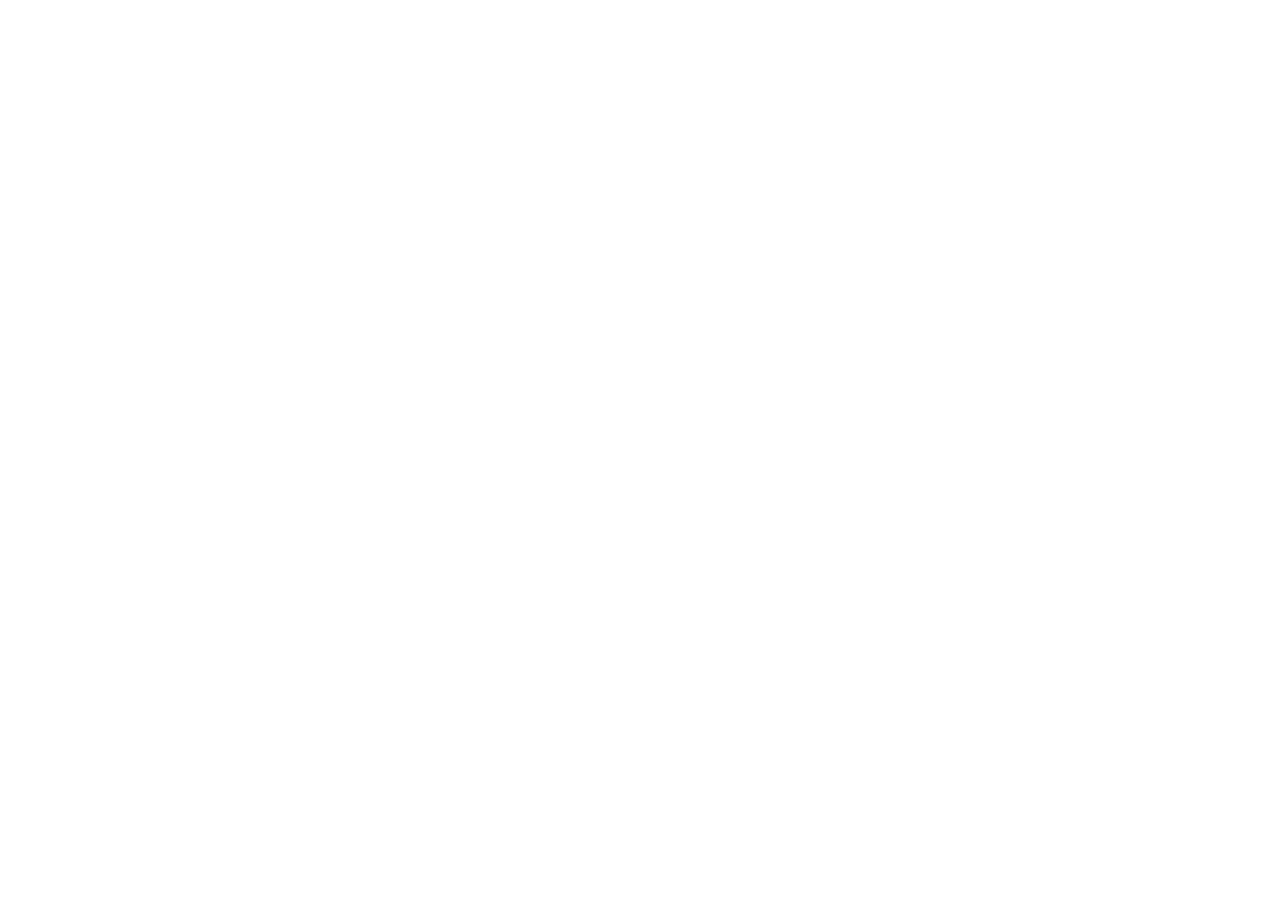
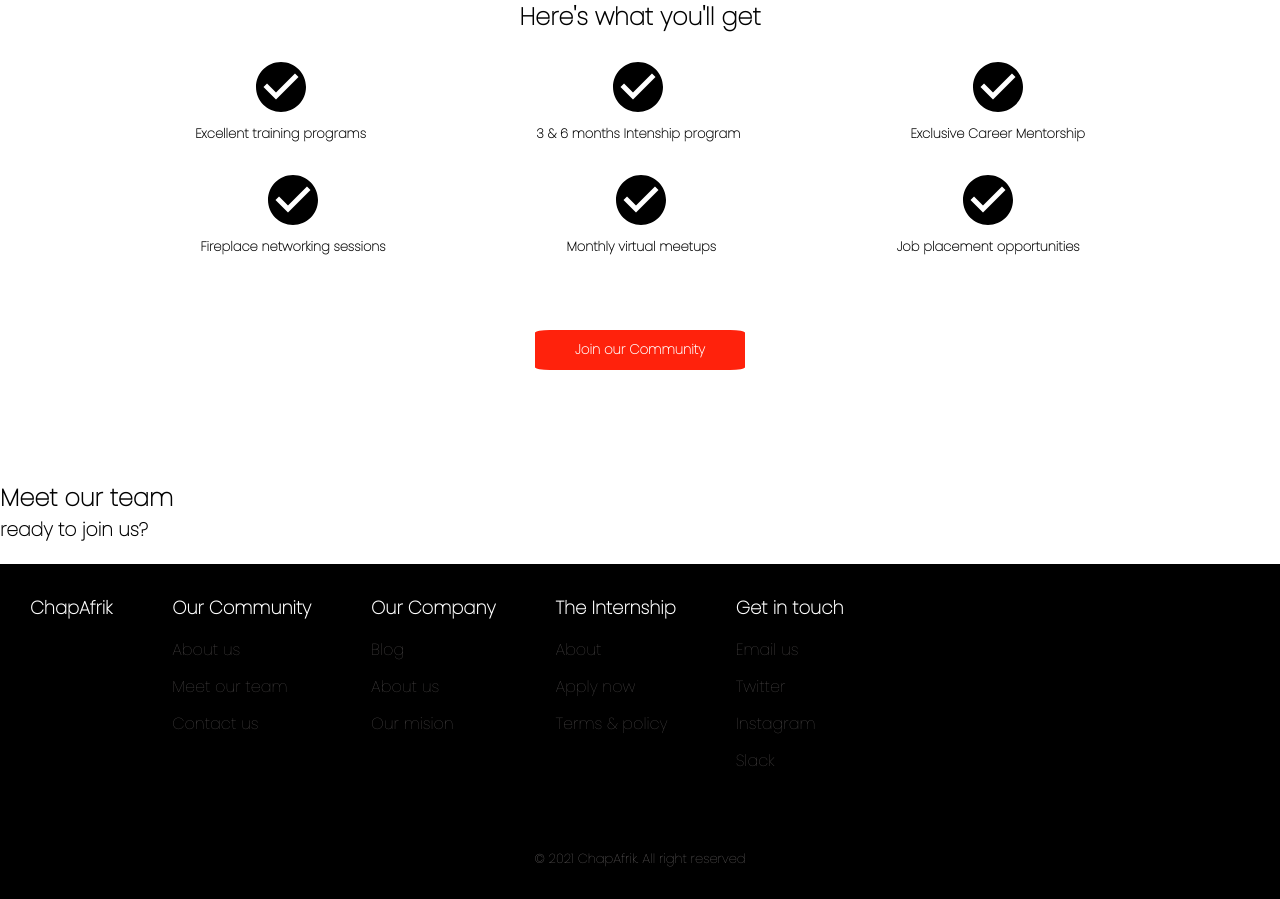
Before and after one commit to ChapAfrik-Community/chap-front, a React (Create React App) app: page / in a window 1280 px wide. Shown: the part 2140-3039 px from the top of the page. Before the commit the page ends 2134 px from the top, so only its background shows below. Built offline with nearby package versions, Linux system fonts and the light colour scheme.

Commit message:
finish join us section 1

```diff
--- a/package.json
+++ b/package.json
@@ -3,11 +3,14 @@
   "version": "0.1.0",
   "private": true,
   "dependencies": {
+    "@material-ui/core": "^4.11.3",
+    "@material-ui/icons": "^4.11.2",
     "@testing-library/jest-dom": "^5.11.8",
     "@testing-library/react": "^11.2.2",
     "@testing-library/user-event": "^12.6.0",
     "react": "^17.0.1",
     "react-dom": "^17.0.1",
+    "react-router-dom": "^5.2.0",
     "react-scripts": "4.0.1",
     "web-vitals": "^0.2.4"
   },
--- a/src/App.css
+++ b/src/App.css
@@ -4,3 +4,41 @@
   margin: 0;
   font-family: 'Poppins', sans-serif;
 }
+
+:root {
+  --header-height: 3rem;
+
+  /*========== Colors ==========*/
+  --first-color: #Fff;
+  --first-color-alt: #C42130;
+  --first-color-send: #DE3B49;
+  --title-color: #161212;
+  --text-color: #5B5757;
+  --text-color-light: #8F8A8A;
+  --body-color: #FEFBFB;
+  --container-color: #FFF;
+
+  /*========== Font and typography ==========*/
+  --body-font: 'Poppins', sans-serif;
+  --biggest-font-size: 2rem;
+  --h2-font-size: 1.25rem;
+  --h3-font-size: 1.125rem;
+  --normal-font-size: .938rem;
+  --small-font-size: .813rem;
+
+  /*========== Font weight ==========*/
+  --font-semi-bold: 600;
+  --font-bold: 700;
+
+  /*========== Margenes ==========*/
+  --mb-1: .5rem;
+  --mb-2: 1rem;
+  --mb-3: 1.5rem;
+  --mb-4: 2rem;
+  --mb-5: 2.5rem;
+  --mb-6: 3rem;
+  /*========== z index ==========*/
+
+  --z-tooltip: 10;
+  --z-fixed: 100;
+}
--- a/src/components/Footer.jsx
+++ b/src/components/Footer.jsx
@@ -2,9 +2,55 @@ import React from 'react'
 import '../css/Footer.css';
 function Footer() {
     return (
-        <div>
-            <h4>Footer</h4>
-        </div>
+        <footer class="footer section">
+            <div class="footer__container bd-container bd-grid">
+                <div class="footer__content">
+                    <h3 class="footer__title">
+                        ChapAfrik
+                    </h3>
+                </div>
+
+                <div class="footer__content">
+                    <h3 class="footer__title">Our Community</h3>
+                    <ul>
+                        <li><a href="#" class="footer__link">About us </a></li>
+                        <li><a href="#" class="footer__link">Meet our team</a></li>
+                        <li><a href="#" class="footer__link">Contact us</a></li>
+                    </ul>
+                </div>
+
+                <div class="footer__content">
+                    <h3 class="footer__title">Our Company</h3>
+                    <ul>
+                        <li><a href="#" class="footer__link">Blog</a></li>
+                        <li><a href="#" class="footer__link">About us</a></li>
+                        <li><a href="#" class="footer__link">Our mision</a></li>
+                    </ul>
+                </div>
+
+                <div class="footer__content">
+                    <h3 class="footer__title">The Internship</h3>
+                    <ul>
+                        <li><a href="#" class="footer__link">About</a></li>
+                        <li><a href="#" class="footer__link">Apply now</a></li>
+                        <li><a href="#" class="footer__link">Terms & policy</a></li>
+                    </ul>
+                </div>
+
+                <div class="footer__content">
+                    <h3 class="footer__title">Get in touch</h3>
+                    <ul>
+                        <li><a href="#" class="footer__link">Email us</a></li>
+                        <li><a href="#" class="footer__link">Twitter</a></li>
+                        <li><a href="#" class="footer__link">Instagram</a></li>
+                        <li><a href="#" class="footer__link">Slack</a></li>
+                    </ul>
+                </div>
+            </div>
+
+            <p class="footer__copy">&#169; 2021 ChapAfrik. All right reserved</p>
+        </footer>
+
     )
 }
 
--- a/src/components/JoinUs.jsx
+++ b/src/components/JoinUs.jsx
@@ -1,10 +1,46 @@
 import React from 'react'
 import '../css/JoinUs.css'
+import JoinUsItem from './JoinUsItem';
+
 function JoinUs() {
     return (
-        <div>
-            <h2>Want to join Us?</h2>
-        </div>
+        <section className="joinUs">
+            <div className="joinUs__title">
+                <h3>Want to join Us?</h3>
+                <h2>Here's what you'll get</h2>
+            </div>
+            <div className="joinUs__item">
+                <JoinUsItem
+                comment="Excellent training programs"
+                />
+                <JoinUsItem
+                comment="3 & 6 months Intenship program"
+                />
+                <JoinUsItem
+                comment="Exclusive Career Mentorship"
+                />
+            </div>
+            <div className="joinUs__item">
+                <JoinUsItem
+                comment="Fireplace networking sessions"
+                />
+                <JoinUsItem
+                comment="Monthly virtual meetups"
+                />
+                <JoinUsItem
+                comment="Job placement opportunities"
+                />
+            </div>
+
+            {/* we will going to center this button */}
+            <div className="joinUs_btn">
+            <button
+             className="joinUs__button">Join our Community</button>
+            </div>
+
+
+
+        </section>
     )
 }
 
--- /dev/null
+++ b/src/components/JoinUsItem.jsx
@@ -0,0 +1,16 @@
+import React from 'react'
+import '../css/JoinUsItem.css';
+import CheckCircleIcon from '@material-ui/icons/CheckCircle';
+
+function JoinUsItem({comment}) {
+    return (
+        <div className="joinUsItem">
+            <CheckCircleIcon
+            className="joinUsItem__icon"
+            />
+            <p className="joinUsItem__text">{comment}</p>
+        </div>
+    )
+}
+
+export default JoinUsItem
--- a/src/css/Footer.css
+++ b/src/css/Footer.css
@@ -0,0 +1,71 @@
+/*========== FOOTER ==========*/
+.footer{
+    margin-top: 20px;
+    background-color: black;
+    color: white;
+    padding: 30px;
+
+}
+
+
+.footer__container{
+    display: flex;
+    flex-direction: row;
+}
+
+.footer__content{
+    margin-right: 60px;
+}
+
+
+ul{
+    padding: 0;
+    list-style: none;
+  }
+
+  a{
+    text-decoration: none;
+  }
+
+.footer__container{
+    grid-template-columns: repeat(auto-fit, minmax(220px, 1fr));
+  }
+
+  .footer__logo{
+    color: var(--title-color);
+  }
+
+  .footer__title{
+    margin-bottom: var(--mb-2);
+  }
+
+  .footer__logo, .footer__title{
+    font-size: var(--h3-font-size);
+  }
+
+  .footer__link{
+    display: inline-block;
+    margin-bottom: .75rem;
+    color: var(--text-color);
+  }
+
+  .footer__link:hover{
+    color: var(--first-color);
+  }
+
+  .footer__social{
+    font-size: 1.5rem;
+    color: var(--title-color);
+    margin-right: var(--mb-3);
+  }
+
+  .footer__social:hover{
+    color: var(--first-color);
+  }
+
+  .footer__copy{
+    text-align: center;
+    font-size: var(--small-font-size);
+    color: var(--text-color-light);
+    margin-top: 4rem;
+  }
--- a/src/css/JoinUs.css
+++ b/src/css/JoinUs.css
@@ -0,0 +1,31 @@
+
+.joinUs{
+    background-color: #fff;
+    margin: 10px;
+    padding: 100px;
+}
+
+.joinUs__title{
+    text-align: center;
+}
+
+.joinUs__button{
+    padding: 10px 40px;
+    background-color: #FF220C;
+    border: none;
+    color: #fff;
+    font-weight: bold;
+    border-radius: 7%;
+    cursor: pointer;
+}
+
+.joinUs_btn{
+    text-align: center;
+    margin-top: 70px;
+}
+
+.joinUs__item{
+    display: flex;
+    justify-content: space-around;
+    margin-top: 20px;
+}
--- /dev/null
+++ b/src/css/JoinUsItem.css
@@ -0,0 +1,18 @@
+
+.joinUsItem{
+    align-items: center;
+    border: solid rgba(0, 0, 0, 0);
+    text-align: center;
+}
+
+
+
+.joinUsItem__icon{
+    font-size: 60px !important;
+
+}
+
+.joinUsItem__text{
+    font-size: small;
+    font-weight: bold;
+}
```
Also changed, not shown: 2 other files (tests, documents, lock files or other folders).
